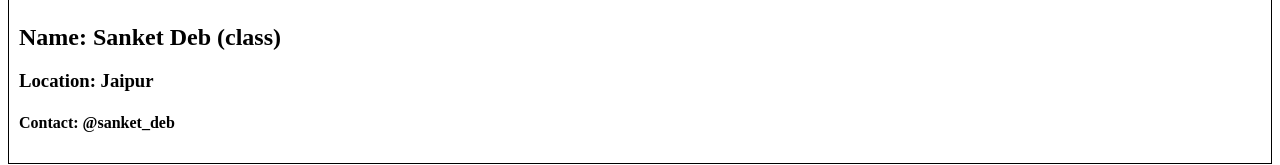
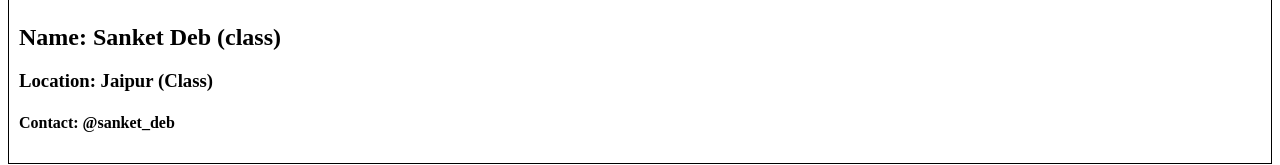
Before and after one commit to Sanket-Deb/FoodOrdering, a React (Vite) app: page /about in a window 1280 px wide. Shown: the part 432-597 px from the top of the page. Built offline with nearby package versions, Linux system fonts and the light colour scheme.

Commit message:
Passing props in class based component

```diff
--- a/src/components/About.js
+++ b/src/components/About.js
@@ -9,7 +9,7 @@ const About = () => {
       <h2>This is Sanket following the namaste react series</h2>
       <User name={"Sanket Deb (functional)"} />
 
-      <UserClass name={"Sanket Deb (class)"} />
+      <UserClass name={"Sanket Deb (class)"} location={"Jaipur (Class)"} />
     </div>
   );
 };
--- a/src/components/UserClass.js
+++ b/src/components/UserClass.js
@@ -5,10 +5,11 @@ class UserClass extends React.Component {
     super(props);
   }
   render() {
+    const { name, location } = this.props;
     return (
       <div className="user-card">
-        <h2>Name: {this.props.name}</h2>
-        <h3>Location: Jaipur</h3>
+        <h2>Name: {name}</h2>
+        <h3>Location: {location}</h3>
         <h4>Contact: @sanket_deb</h4>
       </div>
     );
```
